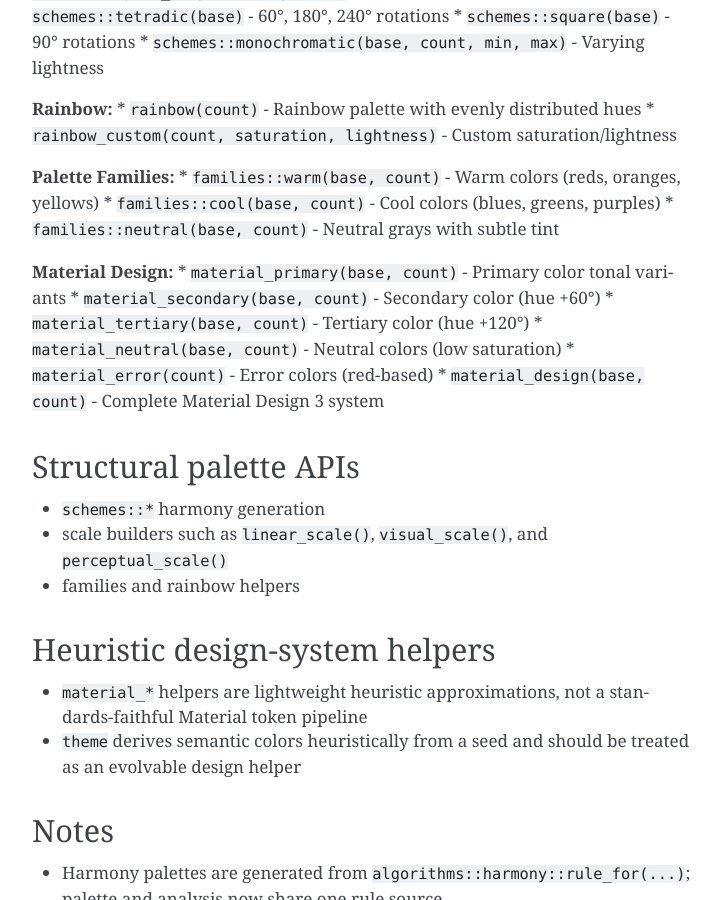
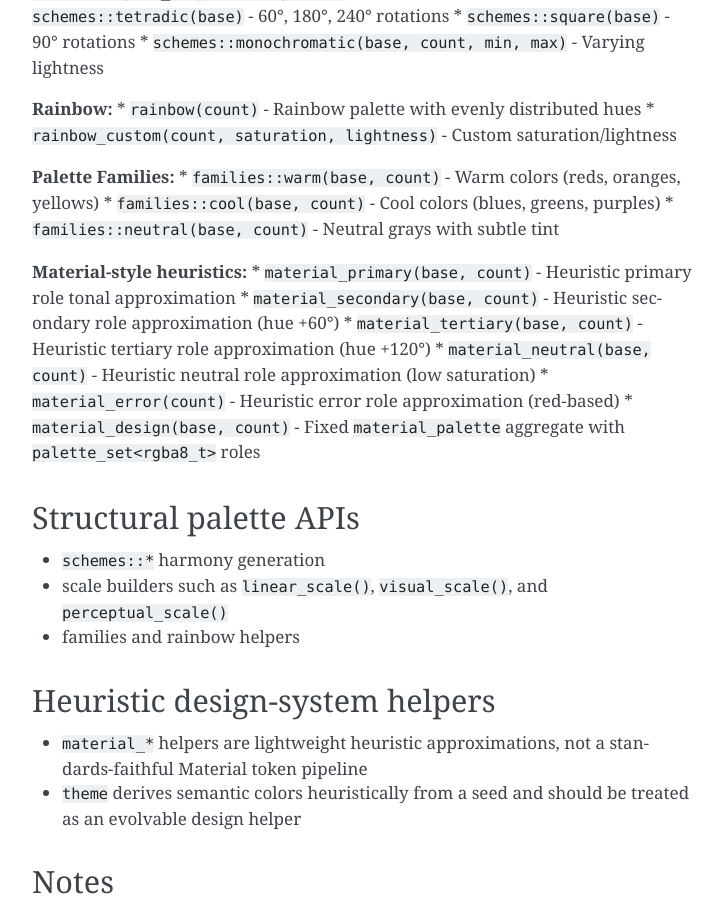
Before and after one commit to merlotqi/colorcpp, a Sphinx documentation site: the page built from docs/reference/palette.rst, in a window 1280 px wide and 900 px high, scrolled down 762 px. Shown: the whole window, without its empty margins (388-1110 px from the left). Built offline with Sphinx 7.4.7, drawn with Linux system fonts in a browser that asks for light colours.

Commit message:
docs: refine palette heuristic contracts

```diff
--- a/docs/reference/palette.rst
+++ b/docs/reference/palette.rst
@@ -42,13 +42,13 @@ Implemented Features
 * ``families::cool(base, count)`` - Cool colors (blues, greens, purples)
 * ``families::neutral(base, count)`` - Neutral grays with subtle tint
 
-**Material Design:**
-* ``material_primary(base, count)`` - Primary color tonal variants
-* ``material_secondary(base, count)`` - Secondary color (hue +60°)
-* ``material_tertiary(base, count)`` - Tertiary color (hue +120°)
-* ``material_neutral(base, count)`` - Neutral colors (low saturation)
-* ``material_error(count)`` - Error colors (red-based)
-* ``material_design(base, count)`` - Complete Material Design 3 system
+**Material-style heuristics:**
+* ``material_primary(base, count)`` - Heuristic primary role tonal approximation
+* ``material_secondary(base, count)`` - Heuristic secondary role approximation (hue +60°)
+* ``material_tertiary(base, count)`` - Heuristic tertiary role approximation (hue +120°)
+* ``material_neutral(base, count)`` - Heuristic neutral role approximation (low saturation)
+* ``material_error(count)`` - Heuristic error role approximation (red-based)
+* ``material_design(base, count)`` - Fixed ``material_palette`` aggregate with ``palette_set<rgba8_t>`` roles
 
 Structural palette APIs
 -----------------------
```
Also changed, not shown: 3 other files.
